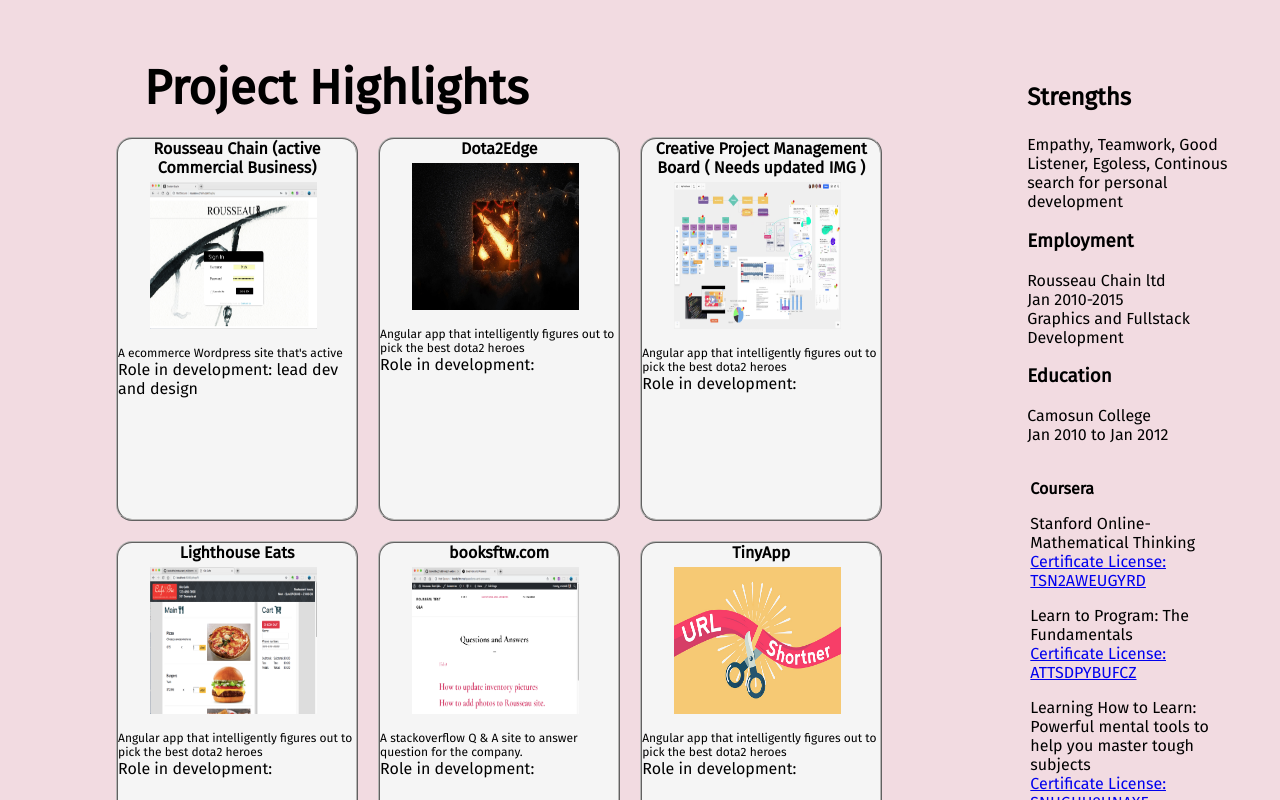
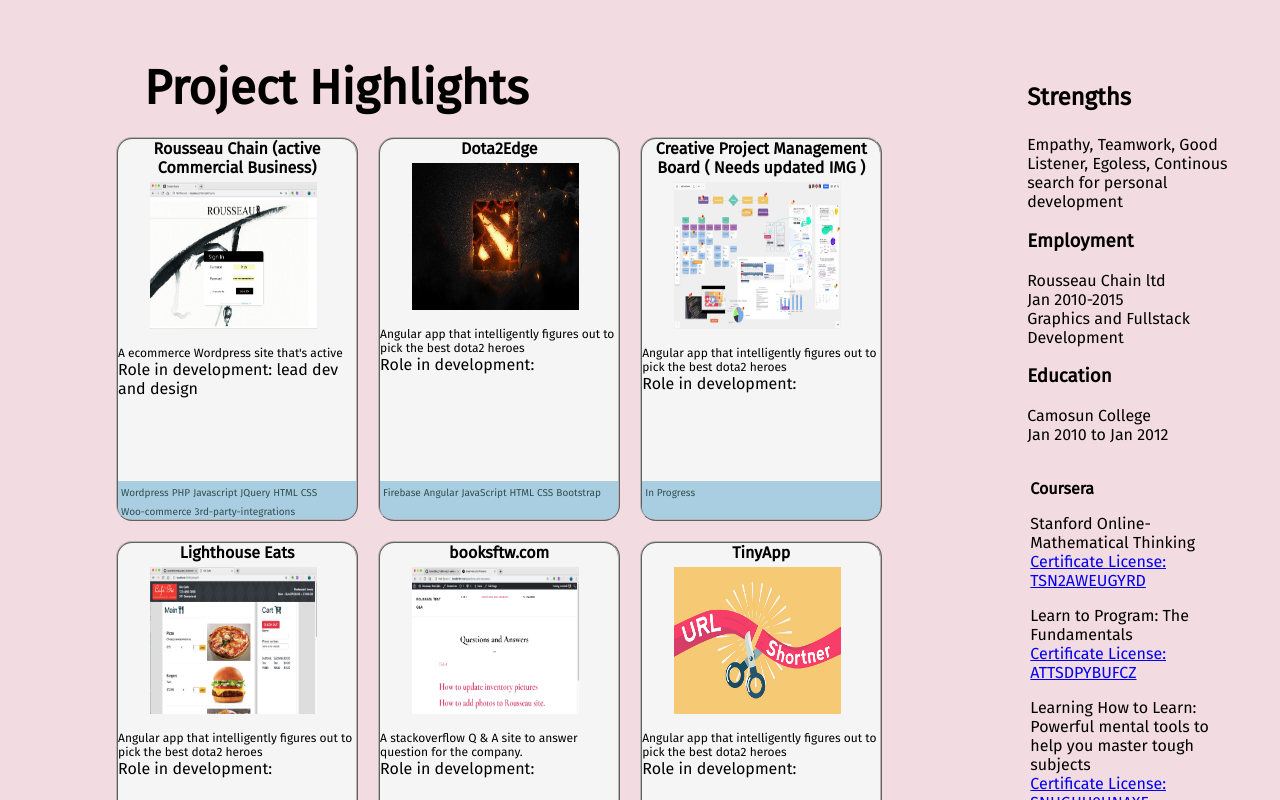
Before and after one commit to booksftw/SPA-Resume, an Angular app: page / in a window 1280 px wide. Shown: the part 1960-2760 px from the top of the page. Built offline with nearby package versions, Linux system fonts and the light colour scheme; a web font is replaced by a local one.

Commit message:
polishing professional block to include language tags

```diff
--- a/src/app/resume-professional/resume-professional.component.css
+++ b/src/app/resume-professional/resume-professional.component.css
@@ -25,6 +25,7 @@
     background: #f5f5f5;
     border: 2px ridge #b6b5b4;
     border-radius: 1em;
+    position:relative;
 }
 
 .grid-item-header {
@@ -68,3 +69,22 @@
     font-size: 1.5em;
     font-weight:700;
 }
+
+span.languages_used {
+    background-color: green;
+    width: 100%;
+    height:10%;
+    overflow: hidden;
+    position: absolute;
+    bottom: 0;
+    border-bottom-left-radius: 12px;
+    border-bottom-right-radius: 12px;
+    background-color: #a9cee1;;
+}
+
+.languages_used p {
+    display:inline-block;
+    font-size: x-small;
+    margin-left:0.3em;
+    color: darkslategray;
+}
--- a/src/app/resume-professional/resume-professional.component.html
+++ b/src/app/resume-professional/resume-professional.component.html
@@ -14,6 +14,10 @@
           <img class='grid-img-item' src="{{project.imgsrc}}" alt="resume project img">
           <p class='grid-description-item'>{{project.description}}</p>
           <p class="grid-role">Role in development: {{project.role_in_project}}</p>
+          <span class="languages_used">
+              <p *ngFor="let lang of project.languages_used">{{lang}}</p>
+            </span>
+
         </div>
       </div>
 
@@ -23,6 +27,10 @@
           <img class='grid-img-item' src="{{project.imgsrc}}" alt="resume project img">
           <p class='grid-description-item'>{{project.description}}</p>
           <p class="grid-role">Role in development: {{project.role_in_project}}</p>
+          <span class="languages_used">
+            <p *ngFor="let lang of project.languages_used">{{lang}}</p>
+          </span>
+
         </div>
       </ng-template>
     </div>
--- a/src/app/resume-professional/resume-professional.component.ts
+++ b/src/app/resume-professional/resume-professional.component.ts
@@ -22,7 +22,7 @@
         description: "A ecommerce Wordpress site that's active ",
         role_in_project: 'lead dev and design',
         github_link: '',
-        languages_used: []
+        languages_used: ['Wordpress', 'PHP' ,'Javascript', 'JQuery', 'HTML', 'CSS', 'Woo-commerce', '3rd-party-integrations']
       },
       {
         title: 'Dota2Edge',
@@ -30,7 +30,7 @@
         description: 'Angular app that intelligently figures out to pick the best dota2 heroes',
         role_in_project: '',
         github_link: 'https://github.com/booksftw/dota-2-edge',
-        languages_used: []
+        languages_used: ['Firebase','Angular', 'JavaScript', 'HTML', 'CSS', 'Bootstrap']
       },
       {
         title: 'Creative Project Management Board ( Needs updated IMG )',
@@ -38,7 +38,7 @@
         description: 'Angular app that intelligently figures out to pick the best dota2 heroes',
         role_in_project: '',
         github_link: '',
-        languages_used: []
+        languages_used: ['In Progress']
       },
       {
         title: 'Lighthouse Eats',
@@ -46,7 +46,7 @@
         description: 'Angular app that intelligently figures out to pick the best dota2 heroes',
         role_in_project: '',
         github_link: 'https://github.com/booksftw/restaurant_mid_term',
-        languages_used: []
+      languages_used: ['Node', 'Express', 'Postgres', 'JavaScript', '3rd-party-API', 'JQuery']
       },
       {
         title: 'booksftw.com',
@@ -54,7 +54,7 @@
         description: 'A stackoverflow Q & A site to answer question for the company.',
         role_in_project: '',
         github_link: '',
-        languages_used: []
+        languages_used: ['Wordpress', 'PHP', 'Custom Fields', 'Plugin', 'Theme development']
       },
       {
         title: 'TinyApp',
@@ -62,7 +62,7 @@
         description: 'Angular app that intelligently figures out to pick the best dota2 heroes',
         role_in_project: '',
         github_link: 'https://github.com/booksftw/tinyApp',
-        languages_used: []
+        languages_used: ['Node', 'Express' , 'JQuery', 'JavaScript', 'CSS', 'EJS']
       },
       {
         title: 'Tweeter',
@@ -70,7 +70,7 @@
         description: 'Angular app that intelligently figures out to pick the best dota2 heroes',
         role_in_project: '',
         github_link: 'https://github.com/booksftw/tweeter',
-        languages_used: []
+        languages_used: ['Node', 'Express', 'EJS', 'CSS', 'JavaScript', 'JQuery' ]
       },
       {
         title: 'Chatty',
@@ -78,7 +78,7 @@
         description: 'Angular app that intelligently figures out to pick the best dota2 heroes',
         role_in_project: '',
         github_link: 'https://github.com/booksftw/Chatty-react-websockets',
-        languages_used: []
+        languages_used: ['React', 'Websockets' ,'JavaScript', 'CSS']
       },
       {
         title: 'This Resume',
@@ -86,7 +86,7 @@
         description: '',
         role_in_project: '',
         github_link: 'https://github.com/booksftw/SPA-Resume',
-        languages_used: []
+        languages_used: ['Angular', 'JavaScript', 'CSS']
       }
     );
 
```
